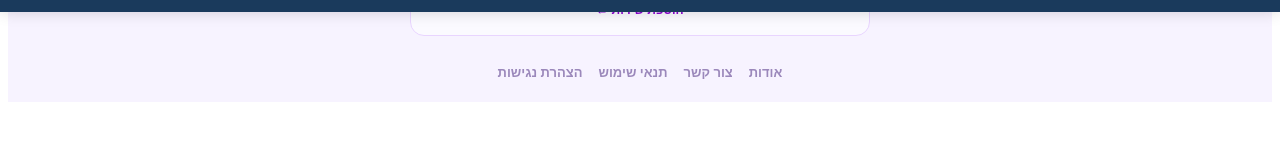
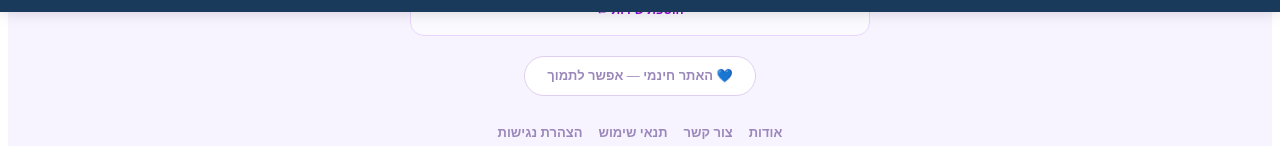
Before and after one commit to sivantelem-commits/rehab-directory, a Next.js app: page / in a window 1280 px wide. Shown: the part 788-934 px from the top of the page. Before the commit the page ends 898 px from the top, so only its background shows below. Built offline with nearby package versions, Linux system fonts and the light colour scheme; no server answers.

Commit message:
Update index.js

```diff
--- a/pages/index.js
+++ b/pages/index.js
@@ -197,6 +197,28 @@ export default function Home() {
 
         </main>
 
+        {/* כפתור תרומה */}
+        <div style={{ marginTop: 20, textAlign: 'center' }}>
+          <a
+            href="https://bitpay.il/p/0523733141"
+            target="_blank"
+            rel="noopener noreferrer"
+            style={{
+              display: 'inline-flex', alignItems: 'center', gap: 8,
+              padding: '10px 22px', borderRadius: '999px',
+              border: '1.5px solid #e0d0f0',
+              background: 'white', color: '#9b88bb',
+              fontSize: 13, fontWeight: 600, textDecoration: 'none',
+              fontFamily: "'Nunito', sans-serif",
+              transition: 'all 0.15s',
+            }}
+            onMouseEnter={e => { e.currentTarget.style.borderColor = '#a855f7'; e.currentTarget.style.color = '#7c3aed' }}
+            onMouseLeave={e => { e.currentTarget.style.borderColor = '#e0d0f0'; e.currentTarget.style.color = '#9b88bb' }}
+          >
+            💙 האתר חינמי — אפשר לתמוך
+          </a>
+        </div>
+
         {/* קישורים תחתונים */}
         <div style={{ display: 'flex', gap: 16, marginTop: 24, justifyContent: 'center', flexWrap: 'wrap' }}>
           {[
```
